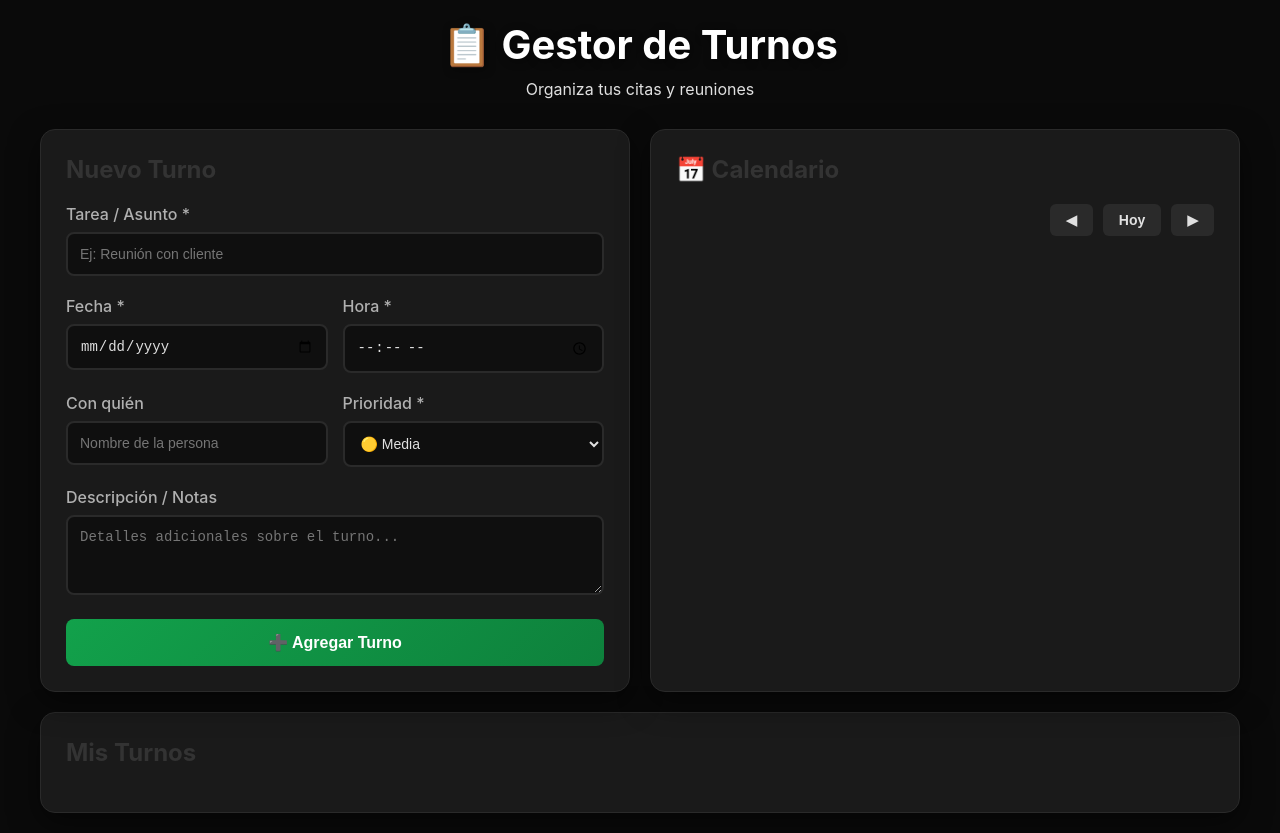
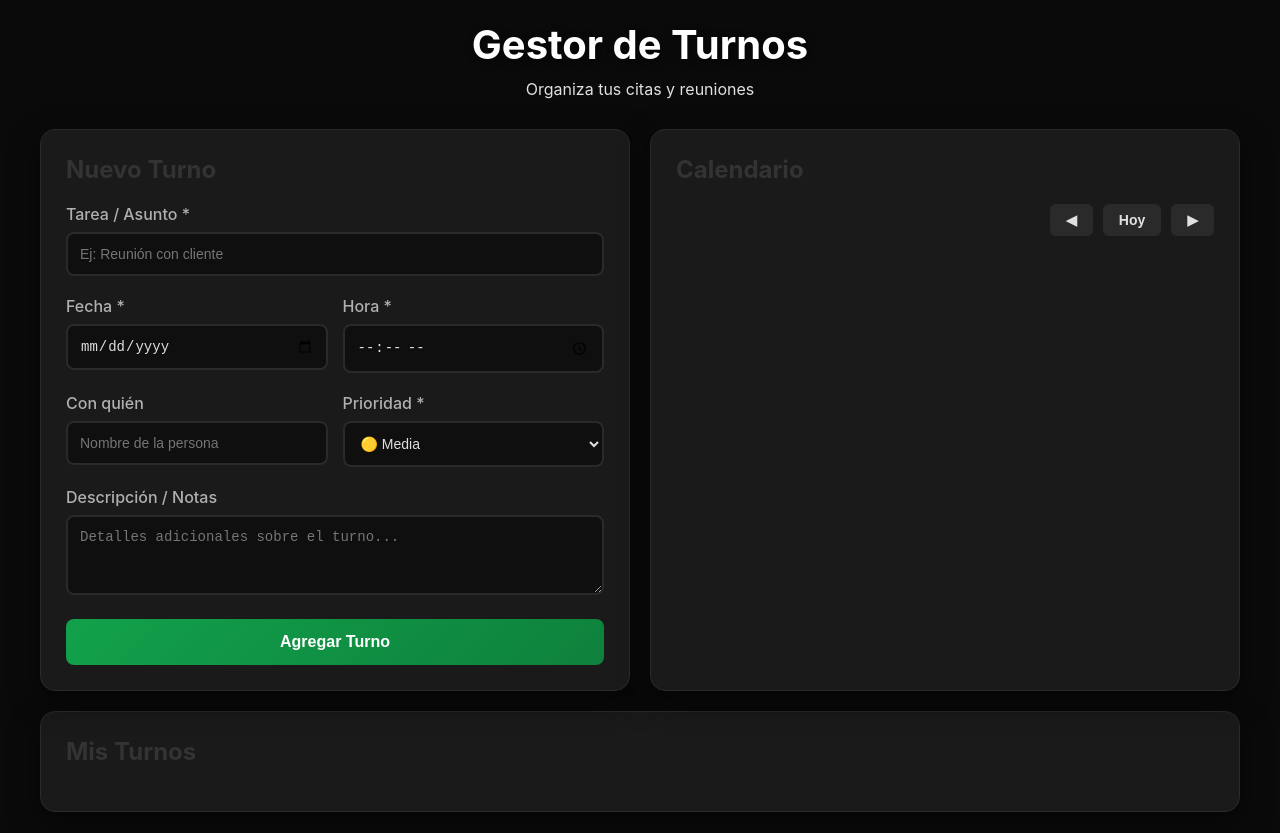
Before and after one commit to frannpineroo/turnero, a plain HTML site: page turnero.html in a window 1280 px wide. Drawn offline with Linux system fonts and the light colour scheme.

Commit message:
arreglo de la page turnero

```diff
--- a/turnero.html
+++ b/turnero.html
@@ -9,7 +9,7 @@
 <body>
     <div class="container">
         <header>
-            <h1>📋 Gestor de Turnos</h1>
+            <h1>Gestor de Turnos</h1>
             <p>Organiza tus citas y reuniones</p>
         </header>
 
@@ -53,12 +53,12 @@
                         <textarea id="descripcion" placeholder="Detalles adicionales sobre el turno..."></textarea>
                     </div>
 
-                    <button type="submit">➕ Agregar Turno</button>
+                    <button type="submit">Agregar Turno</button>
                 </form>
             </div>
 
             <div class="card">
-                <h2 style="margin-bottom: 20px; color: #333;">📅 Calendario</h2>
+                <h2 style="margin-bottom: 20px; color: #333;">Calendario</h2>
                 <div class="calendario-header">
                     <div class="mes-actual" id="mesActual"></div>
                     <div class="calendario-nav">
```
